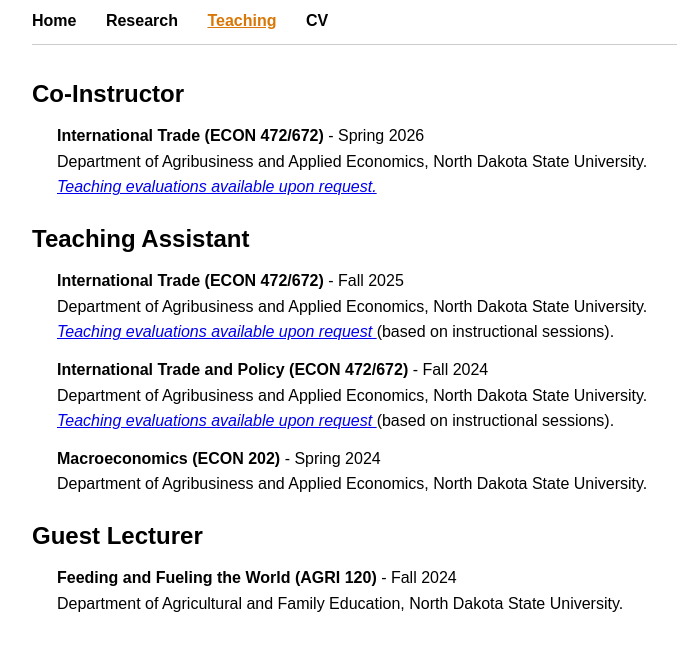
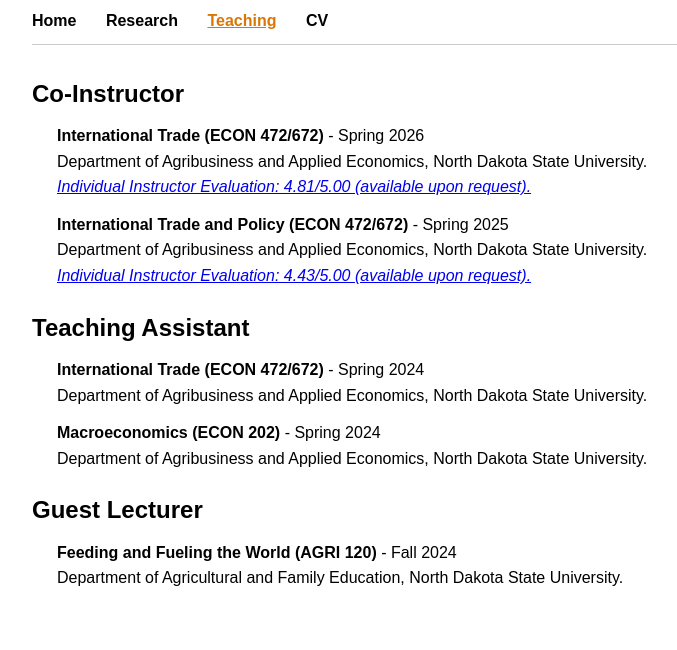
Before and after one commit to yasinyildirim4/yasinyildirim4.github.io, a plain HTML site: page teaching.html in a window 1280 px wide. Shown: the part 86-736 px from the top of the page, without its empty margins (158-835 px from the left). Drawn offline with Linux system fonts and the light colour scheme.

Commit message:
teaching.html

```diff
--- a/teaching.html
+++ b/teaching.html
@@ -45,7 +45,17 @@
   Department of Agribusiness and Applied Economics, North Dakota State University.<br>
  <i>
   <a href="mailto:yasin.yildirim@ndsu.edu">
-    Teaching evaluations available upon request.
+    Individual Instructor Evaluation: 4.81/5.00 (available upon request).
+  </a>
+</i>
+</p>
+
+<p>
+  <b>International Trade and Policy (ECON 472/672)</b> - Spring 2025<br>
+ Department of Agribusiness and Applied Economics, North Dakota State University.<br>
+ <i>
+  <a href="mailto:yasin.yildirim@ndsu.edu">
+       Individual Instructor Evaluation: 4.43/5.00 (available upon request).
   </a>
 </i>
 </p>
@@ -56,25 +66,10 @@
 <h2>Teaching Assistant</h2>
 <div style="margin-left: 25px;">
 <p>
-  <b>International Trade (ECON 472/672)</b> - Fall 2025<br>
+  <b>International Trade (ECON 472/672)</b> - Spring 2024<br>
   Department of Agribusiness and Applied Economics, North Dakota State University.<br>
-<i>
-  <a href="mailto:yasin.yildirim@ndsu.edu">
-    Teaching evaluations available upon request
   </a>
 </i>
-    (based on instructional sessions).
-</p>
-
-<p>
-  <b>International Trade and Policy (ECON 472/672)</b> - Fall 2024<br>
- Department of Agribusiness and Applied Economics, North Dakota State University.<br>
- <i>
-  <a href="mailto:yasin.yildirim@ndsu.edu">
-    Teaching evaluations available upon request
-  </a>
-</i>
-    (based on instructional sessions).
 </p>
 
 <p>
```
